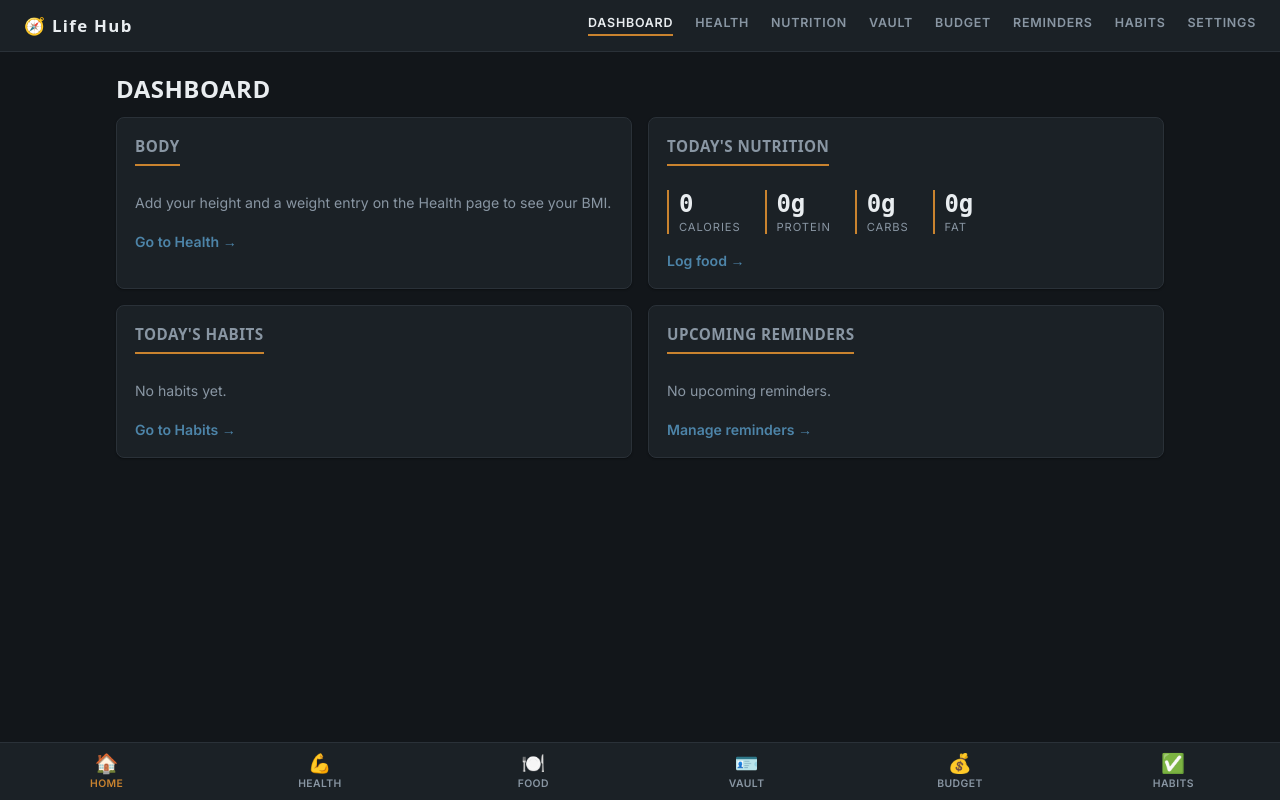
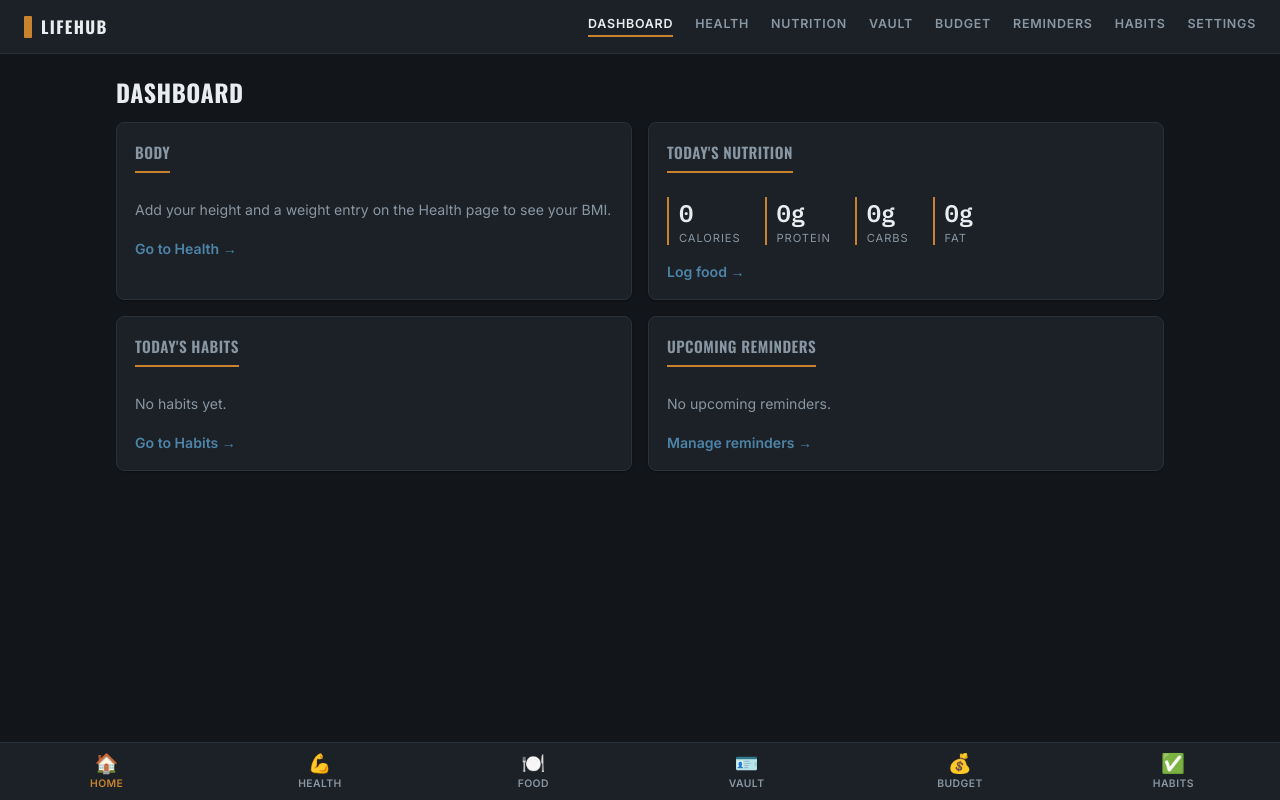
Before and after one commit to zementaye/lifehub, a Flask app: page / in a window 1280 px wide. Run offline with Flask 3, Linux system fonts and the light colour scheme; data comes from the database, SQL or seed files in the repository; data that the repository does not hold is empty.

Commit message:
Update base.html

```diff
--- a/templates/base.html
+++ b/templates/base.html
@@ -5,12 +5,12 @@
 <meta name="viewport" content="width=device-width, initial-scale=1.0">
 <title>{% block title %}Life Hub{% endblock %}</title>
 <link rel="preconnect" href="https://fonts.googleapis.com">
-<link href="https://fonts.googleapis.com/css2?family=Manrope:wght@500;700;800&family=Inter:wght@400;500;600&display=swap" rel="stylesheet">
+<link href="https://fonts.googleapis.com/css2?family=Oswald:wght@500;600;700&family=Inter:wght@400;500;600;700&family=IBM+Plex+Mono:wght@500;600;700&display=swap" rel="stylesheet">
 <link rel="stylesheet" href="{{ url_for('static', filename='style.css') }}">
 </head>
 <body>
 <header class="topbar">
-  <a href="{{ url_for('dashboard') }}" class="brand">🧭 Life Hub</a>
+  <a href="{{ url_for('dashboard') }}" class="brand"><span class="brand-mark"></span>LIFEHUB</a>
   <nav class="topnav">
     <a href="{{ url_for('dashboard') }}" class="{{ 'active' if request.endpoint=='dashboard' }}">Dashboard</a>
     <a href="{{ url_for('health') }}" class="{{ 'active' if request.endpoint=='health' }}">Health</a>
```
